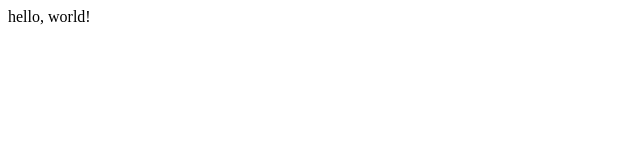
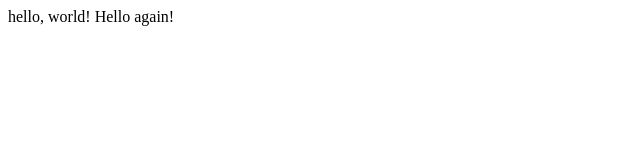
Before and after one commit to GlennG2012/wpGitLecture, a plain HTML site: page hello.html in a window 1280 px wide. Shown: the whole page, without its empty margins (0-640 px from the left). Drawn offline with Linux system fonts and the light colour scheme.

Commit message:
Update hello.html

```diff
--- a/hello.html
+++ b/hello.html
@@ -4,6 +4,6 @@
    <title>My Webpage</title>
   </head>
   <body>
-    hello, world!
+    hello, world! Hello again!
   </body>
 </html>
```
